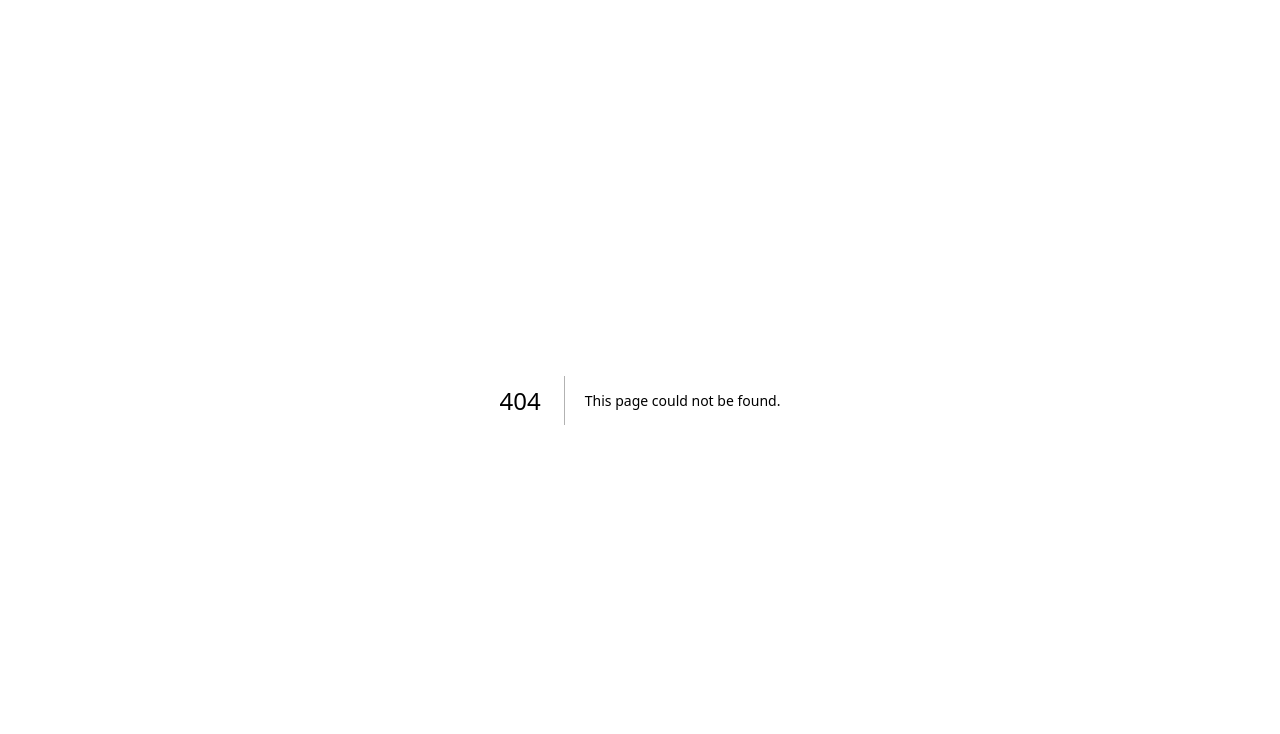
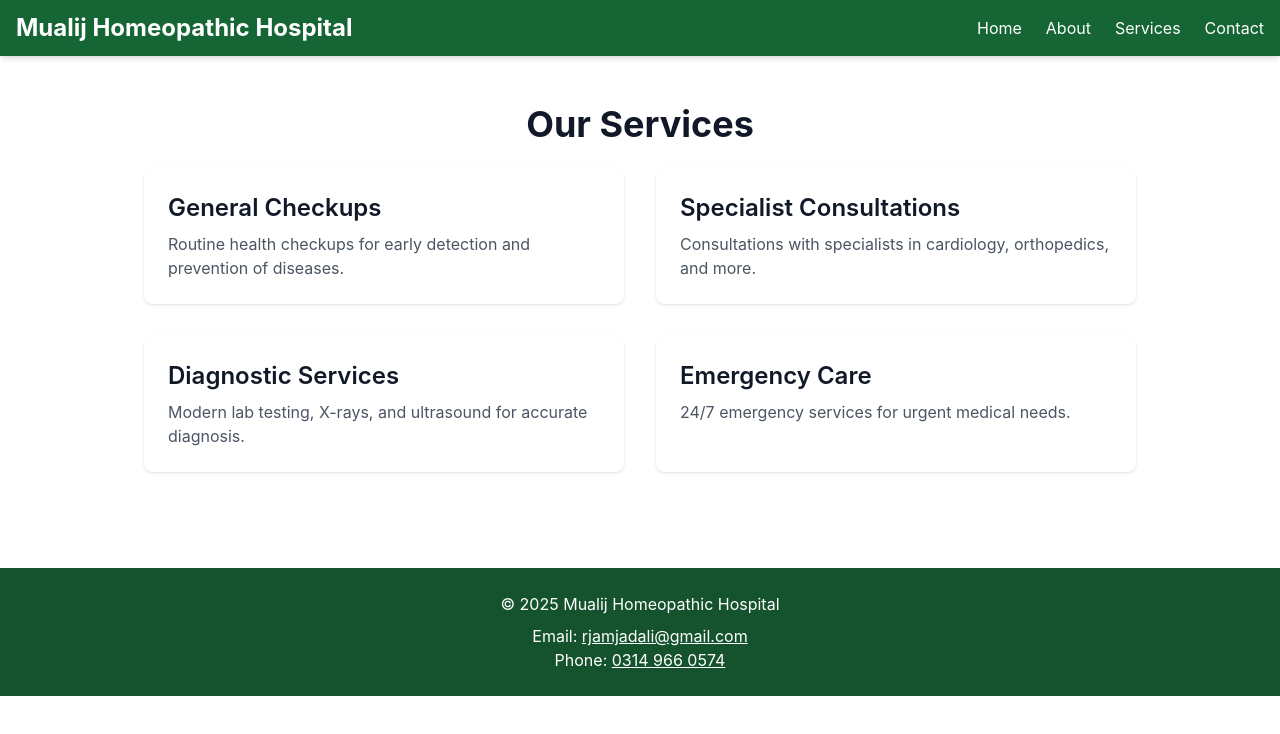
Before and after one commit to Safi649/dr-amjadali, a Next.js app: page /services in a window 1280 px wide. Before the commit this address had no page. Shown: the top 734 px of the page. Built offline with nearby package versions, Linux system fonts and the light colour scheme.

Commit message:
Create services.js

```diff
--- /dev/null
+++ b/pages/services.js
@@ -0,0 +1,32 @@
+import Header from "../components/Header";
+import Footer from "../components/Footer";
+
+export default function ServicesPage() {
+  const services = [
+    { title: "General Checkups", description: "Routine health checkups for early detection and prevention of diseases." },
+    { title: "Specialist Consultations", description: "Consultations with specialists in cardiology, orthopedics, and more." },
+    { title: "Diagnostic Services", description: "Modern lab testing, X-rays, and ultrasound for accurate diagnosis." },
+    { title: "Emergency Care", description: "24/7 emergency services for urgent medical needs." },
+  ];
+
+  return (
+    <>
+      <Header />
+      <main className="max-w-5xl mx-auto px-4 py-12">
+        <h1 className="text-4xl font-bold text-center mb-6">Our Services</h1>
+        <div className="grid md:grid-cols-2 gap-8">
+          {services.map((service, index) => (
+            <div
+              key={index}
+              className="p-6 bg-white rounded-lg shadow hover:shadow-lg transition"
+            >
+              <h2 className="text-2xl font-semibold mb-2">{service.title}</h2>
+              <p className="text-gray-600">{service.description}</p>
+            </div>
+          ))}
+        </div>
+      </main>
+      <Footer />
+    </>
+  );
+}
```
